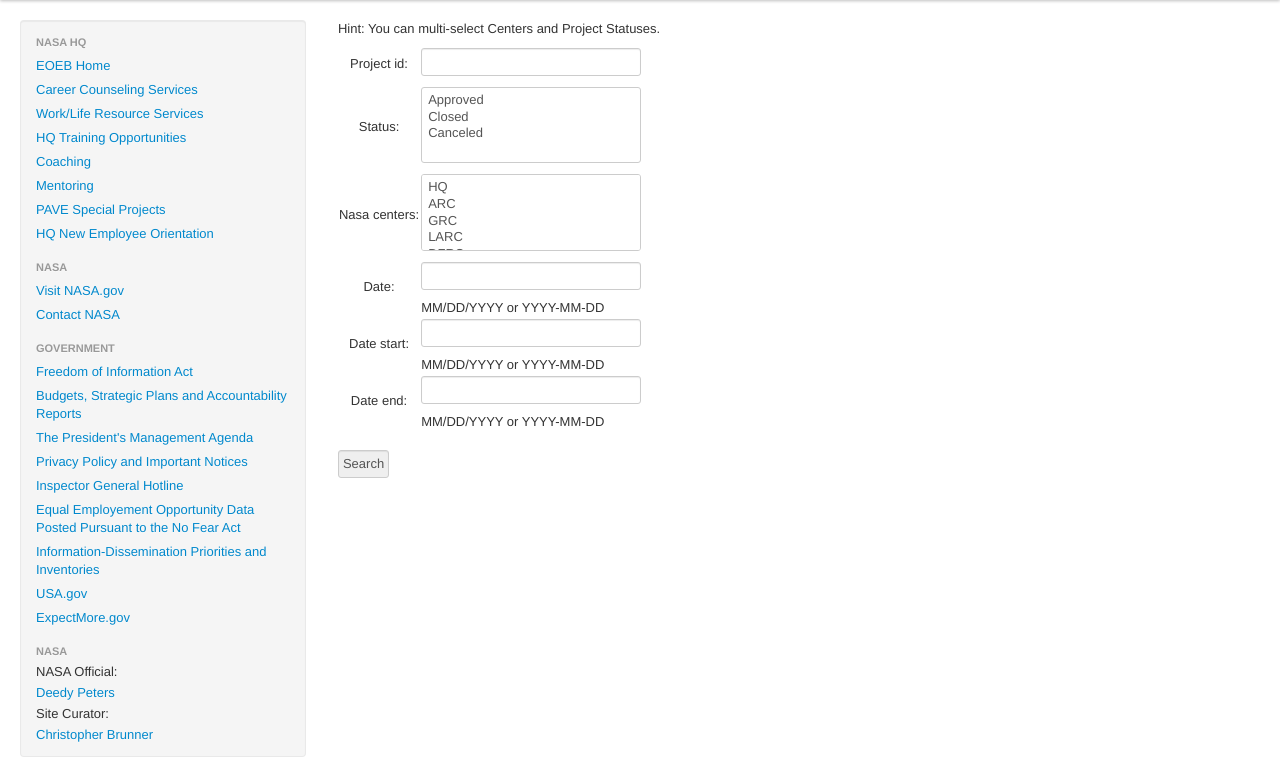
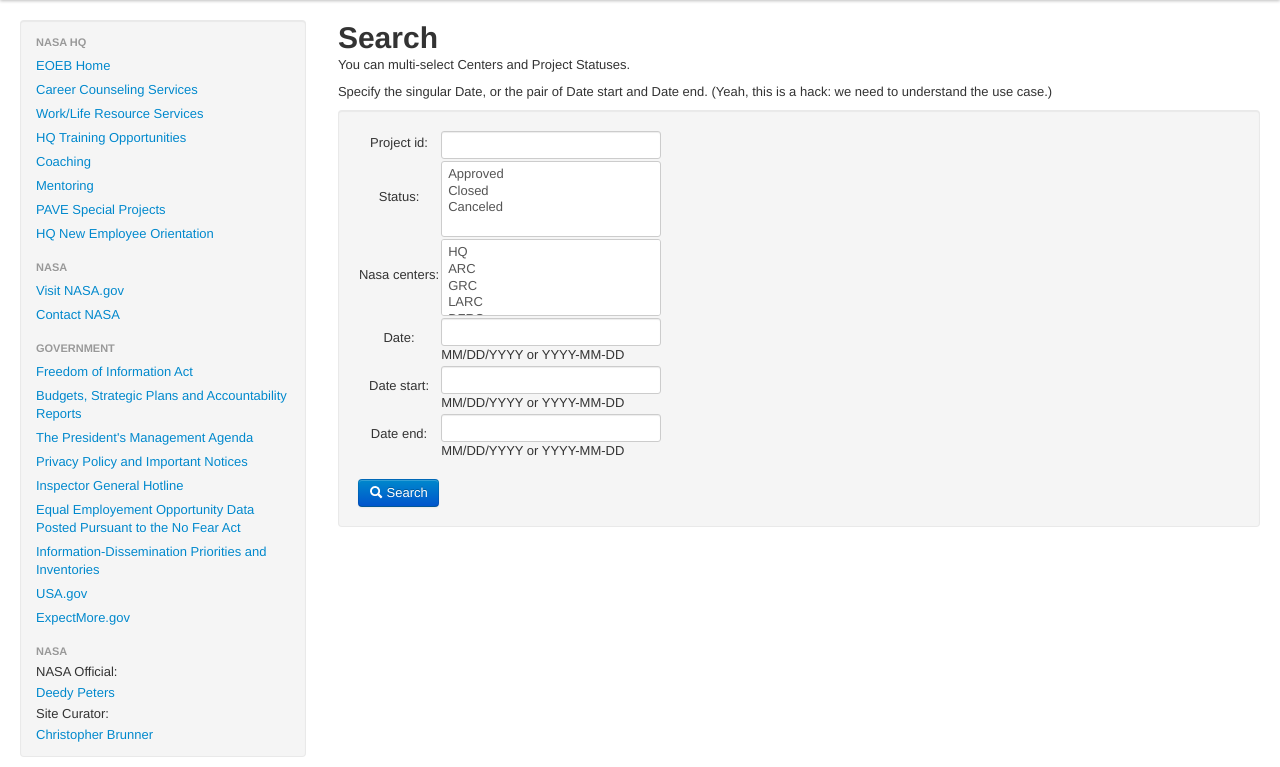
Before and after one commit to shentonfreude/pave, a Django app: page /project/search/ in a window 1280 px wide. Shown: the part 40-807 px from the top of the page. Run offline with Django 3.2, Linux system fonts and the light colour scheme; data comes from the database, SQL or seed files in the repository; parts of the project's set-up code (start-up, migrations or seed data) failed here and were passed over; some libraries are stand-ins or nearby versions.

Commit message:
Use django-bootstrap-form for better style

```diff
--- a/pave/settings.py
+++ b/pave/settings.py
@@ -127,6 +127,8 @@ INSTALLED_APPS = (
     'django.contrib.admin',
     # Uncomment the next line to enable admin documentation:
     # 'django.contrib.admindocs',
+    # For django-bootstrap-form:
+    'bootstrapform',
     'project',
 )
 
--- a/pave/templates/search.html
+++ b/pave/templates/search.html
@@ -1,19 +1,26 @@
 {% extends "base.html" %}
+{% load bootstrap %}
 
 {% block title %} PAVE Search{% endblock %}
-{% block sectionhead %} PAVE Search {% endblock %}
 
 {% block content %}
+<h1>Search</h1>
 
 <!-- To customize form UI see https://docs.djangoproject.com/en/dev/topics/forms/ -->
 
-<p>Hint: You can multi-select Centers and Project Statuses.</p>
-<form id="search" method="POST" action=".">{% csrf_token %}
+<p>You can multi-select Centers and Project Statuses.<p>
+
+<p>Specify the singular Date, or the pair of Date start and Date end.
+(Yeah, this is a hack: we need to understand the use case.)</p>
+
+
+<form id="search" method="POST" action="." class="well form-horizontal">{% csrf_token %}
   <table>
-  {{ form.as_table }} <!-- also: as_p, as_ul -->
+  {# {{ form.as_table }} <!-- also: as_p, as_ul --> #}
+  {{ form|bootstrap }}
   </table>
   </br>
-  <input type="submit" id="submit" value="Search">
+  <button type="submit" class="btn btn-primary"><i class="icon-search icon-white"></i> Search</button>
 </form>
 
 {% endblock %}
--- a/requirements.txt
+++ b/requirements.txt
@@ -1,4 +1,5 @@
 # pip install -r requirements.txt
 django==1.3.1
 sphinx==1.1.2
-django-crispy-forms==1.1.2
+django-bootstrap-form-2.0.3
+#django-crispy-forms==1.1.2
```
